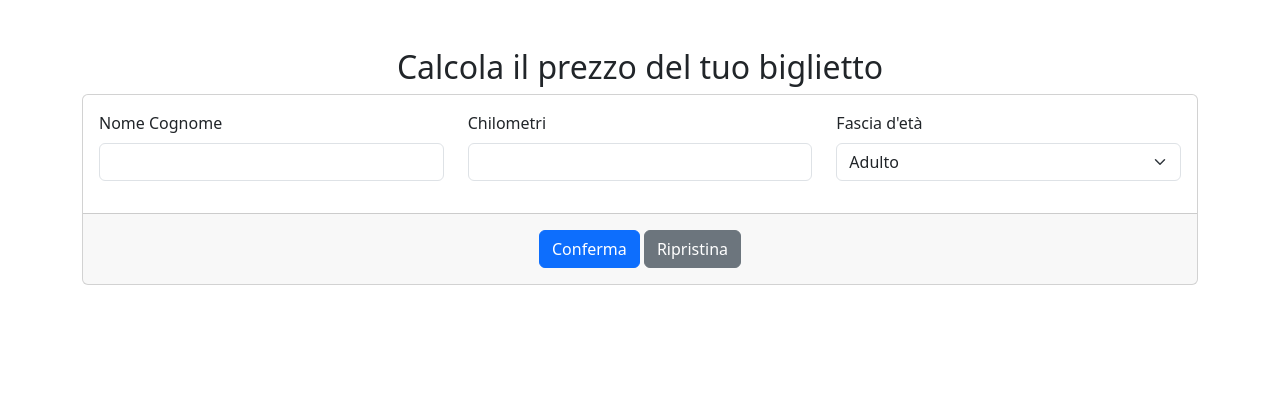
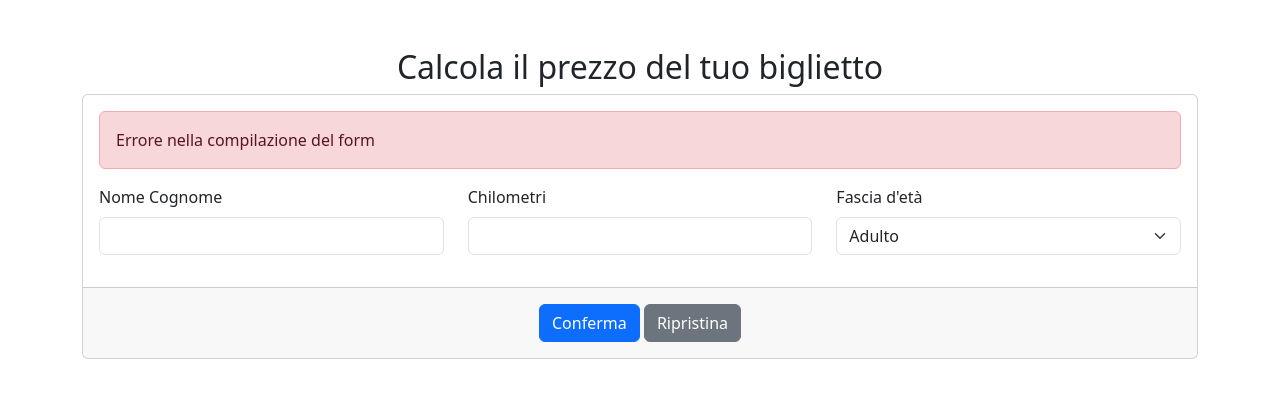
Before and after one commit to giamaf/js-biglietto-treno-form, a plain HTML site: page index.html in a window 1280 px wide. Both pictures are taken after a click on the button "Conferma". Drawn offline with nearby package versions, Linux system fonts and the light colour scheme.

Commit message:
js_added form danger-alert

```diff
--- a/index.html
+++ b/index.html
@@ -36,6 +36,9 @@
             <h2 class="text-center">Calcola il prezzo del tuo biglietto</h2>
             <div class="card">
                 <div class="card-body mb-3">
+                    <div class="alert alert-danger d-none" role="alert" id="form-alert">
+                        Errore nella compilazione del form
+                    </div>
                     <div class="row">
                         <div class="col">
                             <div class="md-4">
--- a/js/script.js
+++ b/js/script.js
@@ -18,6 +18,7 @@
 const nameForm = document.getElementById('user-name');
 const kmForm = document.getElementById('user-km');
 const ageForm = document.getElementById('user-age');
+const alertForm = document.getElementById('form-alert');
 
 // BUTTON
 const generateButton = document.getElementById('generate-button');
@@ -49,8 +50,8 @@ generateButton.addEventListener('click', function () {
     //? 2 - effettuo la validazione dei valori inseriti dall'utente
 
     if (!nameValue || kmValue < 1 || isNaN(kmValue)) {
-        alert('Inserire dati validi');
-        return
+        alertForm.classList.remove('d-none');
+        return;
     }
 
     //? 3 - calcolo il prezzo base e gli eventuali sconti
@@ -85,6 +86,7 @@ generateButton.addEventListener('click', function () {
 // aggancio il tasto "Ripristina" all'event listener per resettare i campi del form
 restoreButton.addEventListener('click', function () {
     ticketSection.classList.add('d-none');
+    alertForm.classList.add('d-none');
     nameForm.value = '';
     kmForm.value = '';
 })
```
